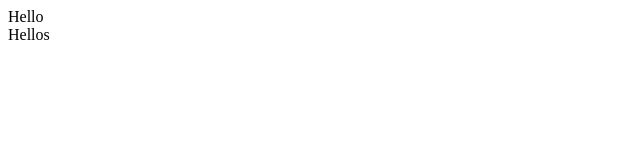
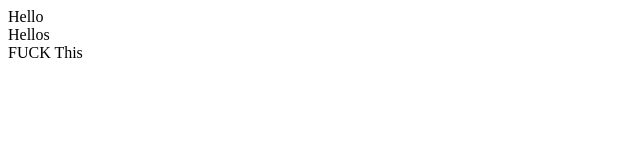
Before and after one commit to Jack-Vinnikoff/musicpage, a plain HTML site: page index.html in a window 1280 px wide. Shown: the whole page, without its empty margins (0-640 px from the left). Drawn offline with Linux system fonts and the light colour scheme.

Commit message:
change file index html

```diff
--- a/index.html
+++ b/index.html
@@ -13,5 +13,6 @@
     <div>
         Hellos
     </div>
+    <span>FUCK This</span>
 </body>
 </html>
```
